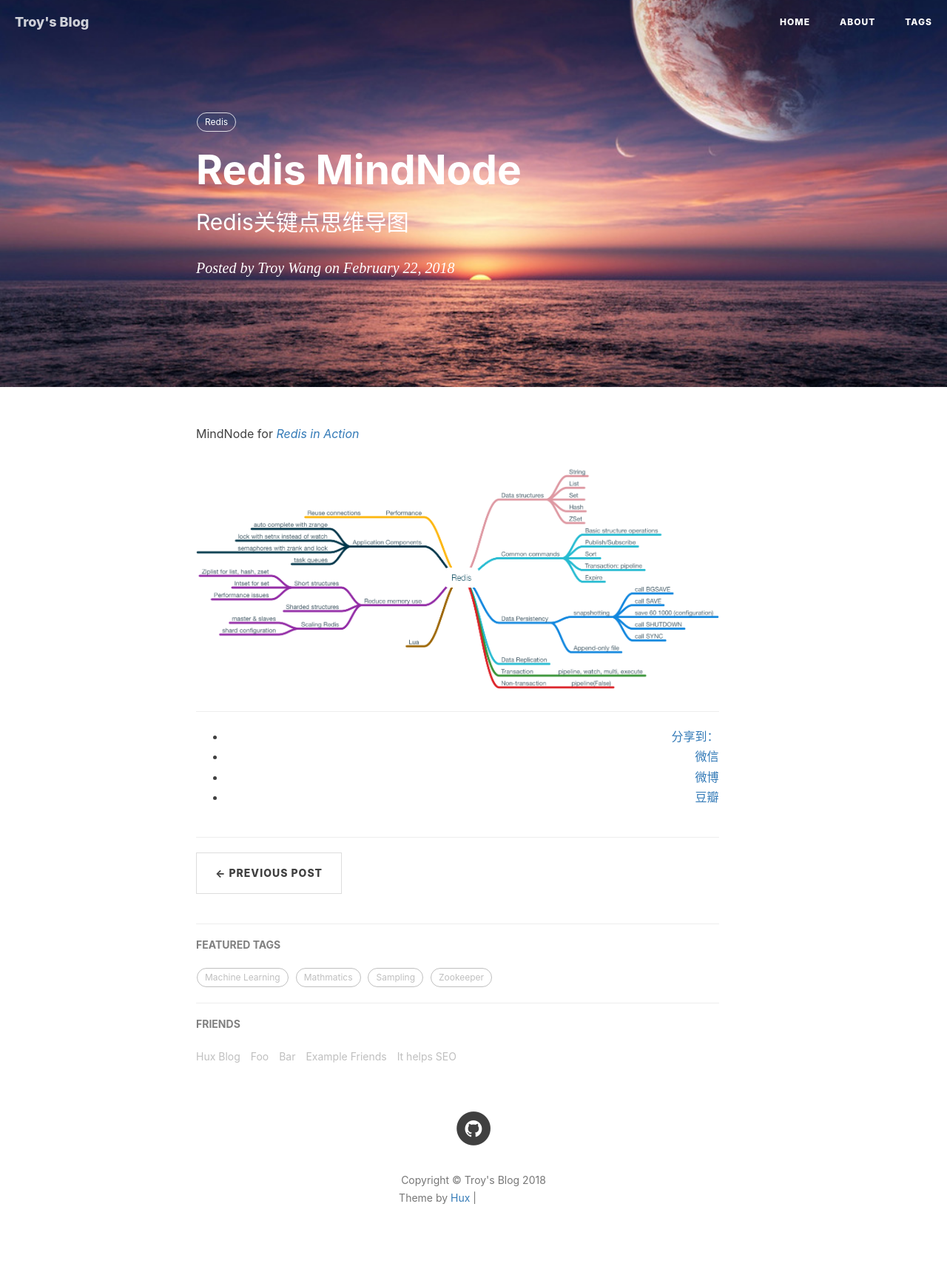
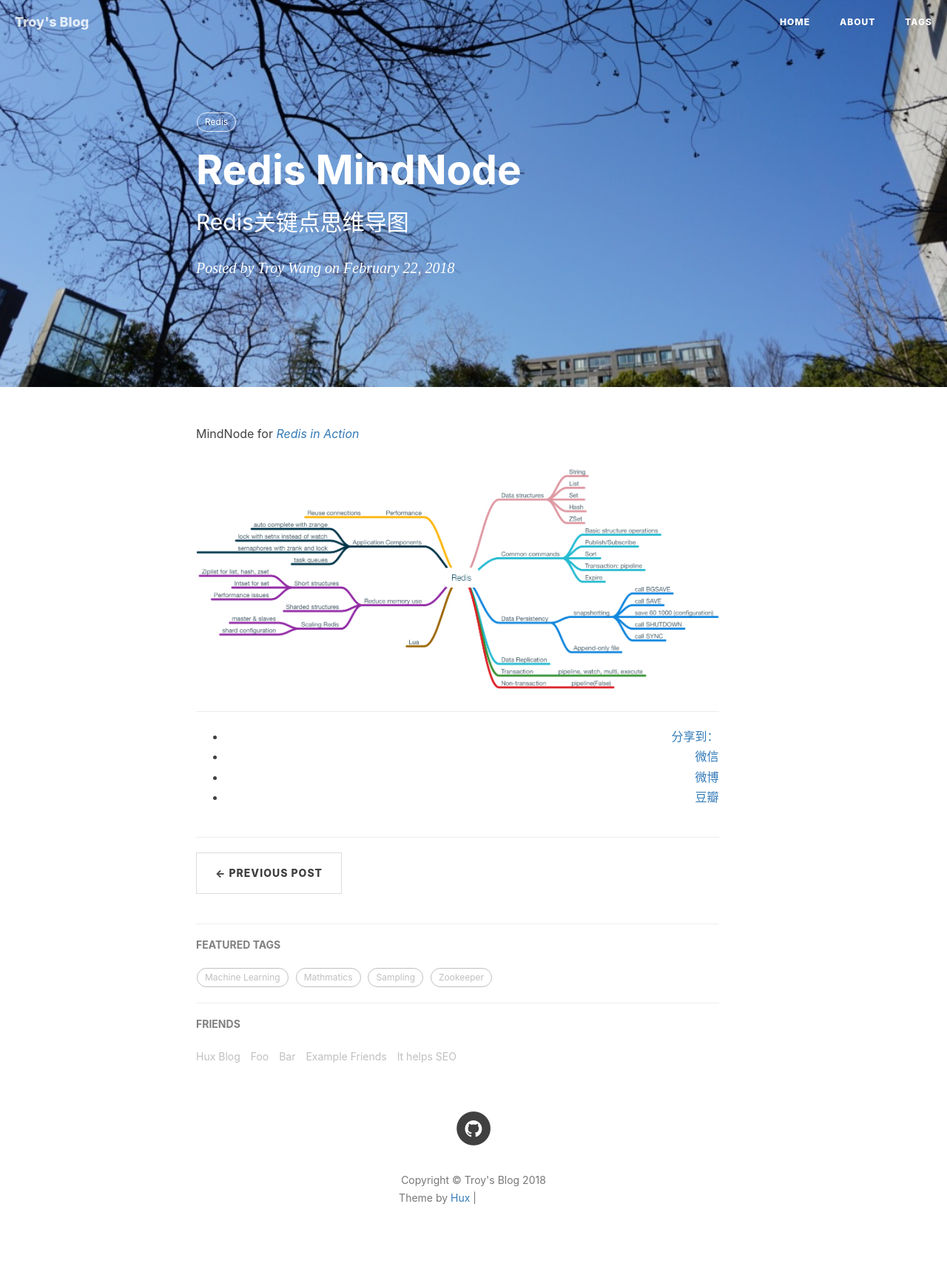
Before and after one commit to Troy-Wang/troy-wang.github.io, a Jekyll site: the page built from _posts/2018-02-22-Redis-MindNode.md, in a window 1280 px wide. Shown: the whole page at 74% size. Built offline with Jekyll 4.4.1, drawn with Linux system fonts in a browser that asks for light colours; nearby versions of some CDN libraries; comment, search, counter and statistics services are not loaded; grey boxes are pictures that could not be loaded.

Commit message:
add default-sky

```diff
--- a/_posts/2018-02-22-Redis-MindNode.md
+++ b/_posts/2018-02-22-Redis-MindNode.md
@@ -4,7 +4,7 @@ title:      "Redis MindNode"
 subtitle:   "Redis关键点思维导图"
 date:       2018-02-22
 author:     "Troy Wang"
-header-img: "img/post/default-dusk.jpg"
+header-img: "img/post/default-sky.jpg"
 tags:
     - Redis
 ---
```
Also changed, not shown: img/post/default-sky.jpg (added).
